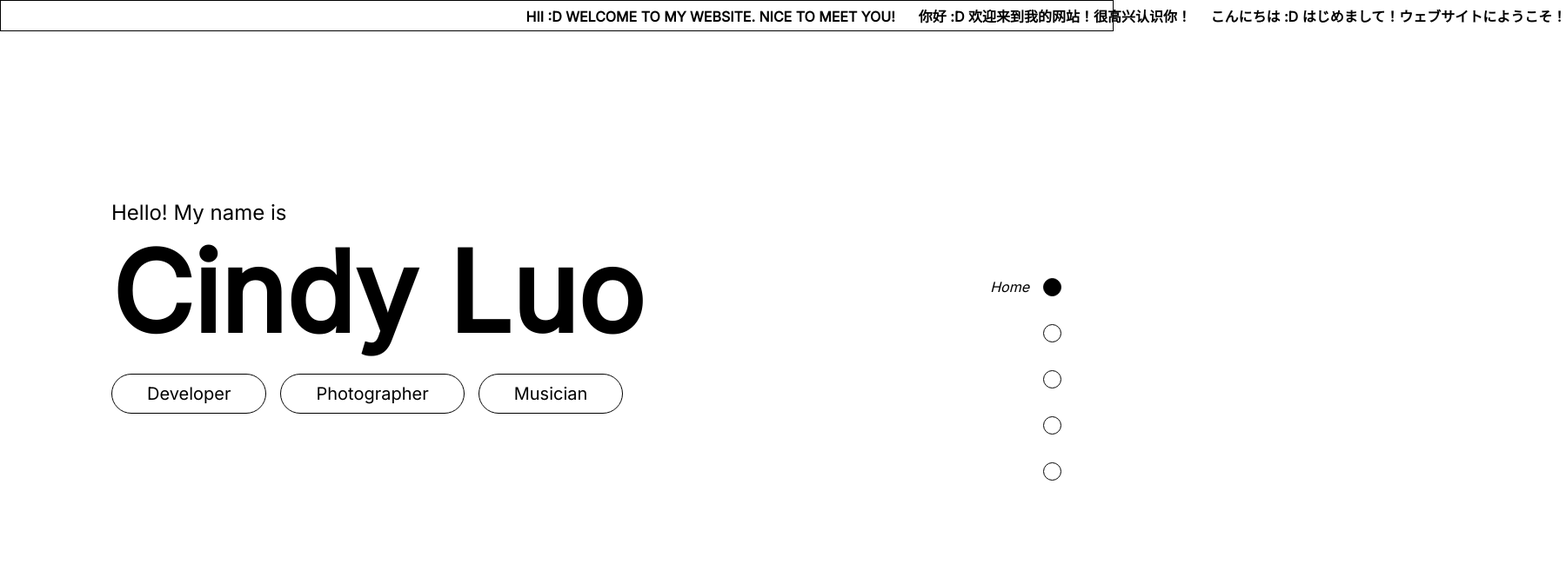
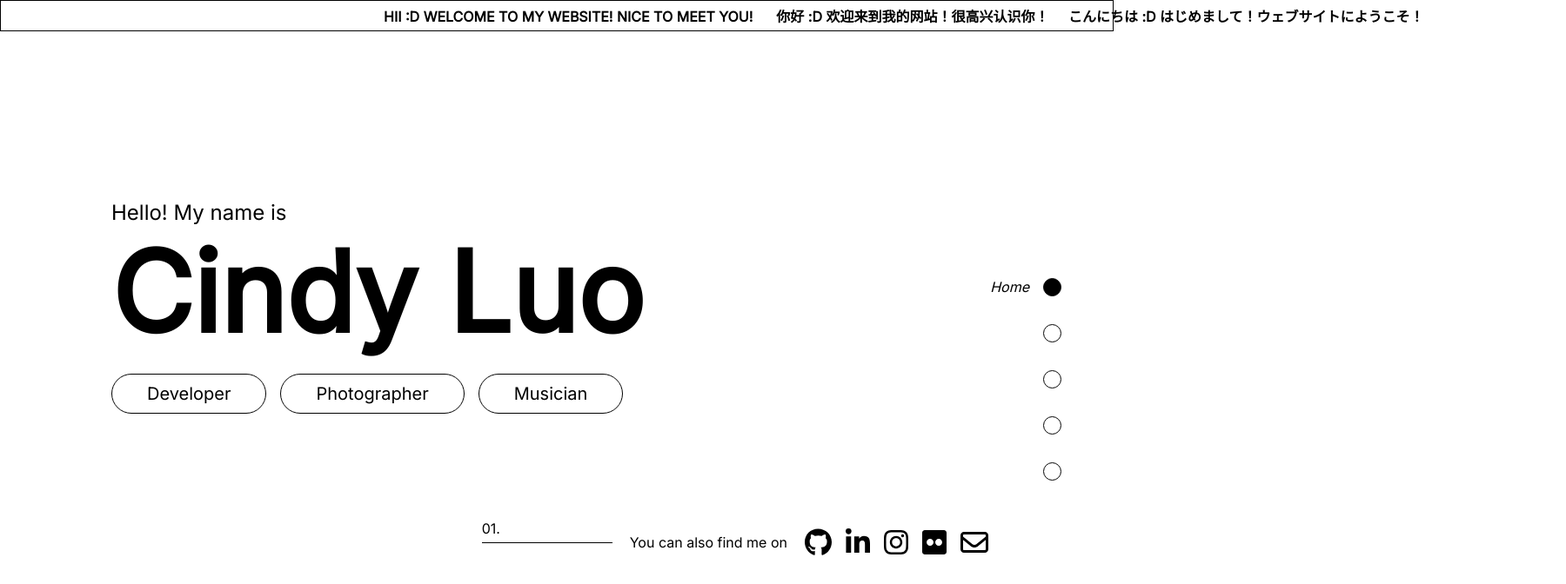
Before and after one commit to cindy1u0/cindy1u0.github.io, a React (Create React App) app: page /#home in a window 1280 px wide. Shown: the top 672 px of the page at 87% size, 1800 px wide, since content can reach past the window. Built offline with nearby package versions, Linux system fonts and the light colour scheme.

Commit message:
home page done (#3)

```diff
--- a/package.json
+++ b/package.json
@@ -4,6 +4,10 @@
   "homepage": "https://cindy1u0.github.io/",
   "private": true,
   "dependencies": {
+    "@fortawesome/fontawesome-svg-core": "^6.2.1",
+    "@fortawesome/free-brands-svg-icons": "^6.2.1",
+    "@fortawesome/free-regular-svg-icons": "^6.2.1",
+    "@fortawesome/react-fontawesome": "^0.2.0",
     "@testing-library/jest-dom": "^5.14.1",
     "@testing-library/react": "^13.0.0",
     "@testing-library/user-event": "^13.2.1",
--- /dev/null
+++ b/src/components/socialIconGroup.tsx
@@ -0,0 +1,97 @@
+import React from 'react';
+import { FontAwesomeIcon } from '@fortawesome/react-fontawesome';
+import {
+  faFlickr,
+  faGithub,
+  faInstagram,
+  faLinkedinIn,
+  IconDefinition,
+} from '@fortawesome/free-brands-svg-icons';
+import { faEnvelope } from '@fortawesome/free-regular-svg-icons';
+import styled from 'styled-components';
+
+const Container = styled.div`
+  display: flex;
+  position: absolute;
+  bottom: 20%;
+  right: 10%;
+
+  a {
+    margin-right: 16px;
+  }
+`;
+
+const NumberText = styled.span`
+  font-size: 16px;
+  left: 20px;
+  position: absolute;
+  top: -10px;
+`;
+
+const HorizontalLine = styled.span`
+  border-top: 1px #000 solid;
+  margin: auto 20px;
+  width: 150px;
+`;
+
+const StyledText = styled.span`
+  align-self: center;
+  font-size: 16px;
+  margin-right: 20px;
+`;
+
+const StyledLink = styled.a`
+  color: unset;
+  cursor: pointer;
+`;
+
+const socialMedia: Array<{
+  name: string;
+  link: string;
+  icon: IconDefinition;
+}> = [
+  {
+    name: 'github',
+    link: 'https://github.com/cindy1u0',
+    icon: faGithub,
+  },
+  {
+    name: 'linkedin',
+    link: 'https://www.linkedin.com/in/cindy1u0/',
+    icon: faLinkedinIn,
+  },
+  {
+    name: 'instagram',
+    link: 'https://www.instagram.com/cindy1u0/',
+    icon: faInstagram,
+  },
+  {
+    name: 'flickr',
+    link: 'https://www.flickr.com/photos/cindy1u0/',
+    icon: faFlickr,
+  },
+  {
+    name: 'email',
+    link: 'mailto:cindyluo2015@gmail.com',
+    icon: faEnvelope,
+  },
+];
+
+const SocialIconGroup = (): JSX.Element => {
+  return (
+    <Container>
+      <NumberText>01.</NumberText>
+      <HorizontalLine />
+      <StyledText>You can also find me on</StyledText>
+      {socialMedia.map((info, idx: number) => {
+        return (
+          <StyledLink key={idx} href={info.link}>
+            <FontAwesomeIcon icon={info.icon} size={'2x'} />
+          </StyledLink>
+        );
+      })}
+    </Container>
+  );
+};
+
+export default SocialIconGroup;
--- a/src/components/topScroll.tsx
+++ b/src/components/topScroll.tsx
@@ -15,7 +15,7 @@ const Container = styled.div`
 
 const scrollAnimation = keyframes`
   0% {
-    transform: translate(120%, 0);
+    transform: translate(100%, 0);
   }
   100% {
     transform: translate(-100%, 0);
@@ -35,7 +35,7 @@ const TopScroll = (): JSX.Element => {
   return (
     <Container>
       <StyledText>
-        HII :D WELCOME TO MY WEBSITE. NICE TO MEET YOU! &nbsp;&nbsp;&nbsp;&nbsp;
+        HII :D WELCOME TO MY WEBSITE! NICE TO MEET YOU! &nbsp;&nbsp;&nbsp;&nbsp;
         你好 :D 欢迎来到我的网站！很高兴认识你！&nbsp;&nbsp;&nbsp;&nbsp;
         こんにちは :D はじめまして！ウェブサイトにようこそ！
       </StyledText>
--- a/src/pages/home.tsx
+++ b/src/pages/home.tsx
@@ -1,5 +1,6 @@
 import React from 'react';
 import styled from 'styled-components';
+import SocialIconGroup from '../components/socialIconGroup';
 import TopScroll from '../components/topScroll';
 
 const Wrapper = styled.section`
@@ -49,6 +50,7 @@ const Home = (): JSX.Element => {
           })}
         </PositionGroup>
       </Container>
+      <SocialIconGroup />
     </Wrapper>
   );
 };
```
Also changed, not shown: 1 other file (tests, documents, lock files or other folders).
